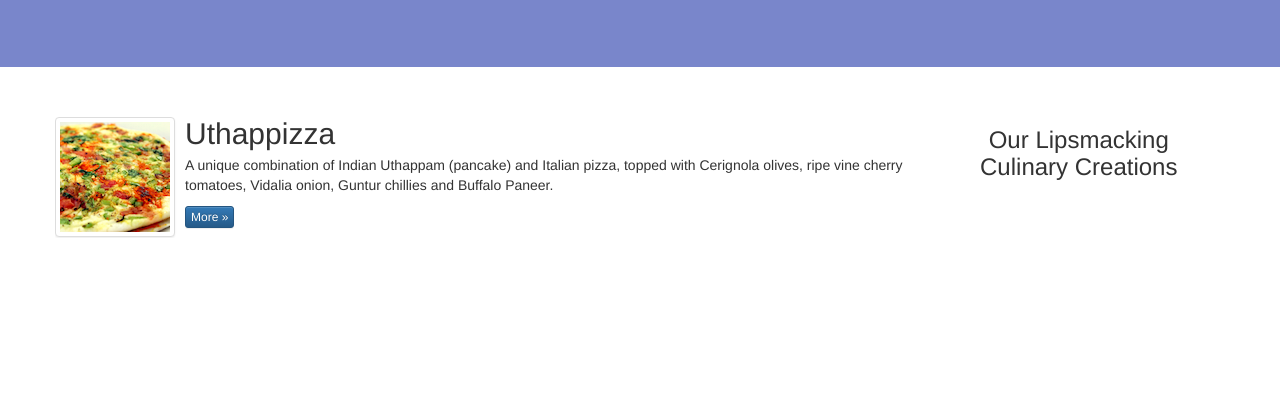
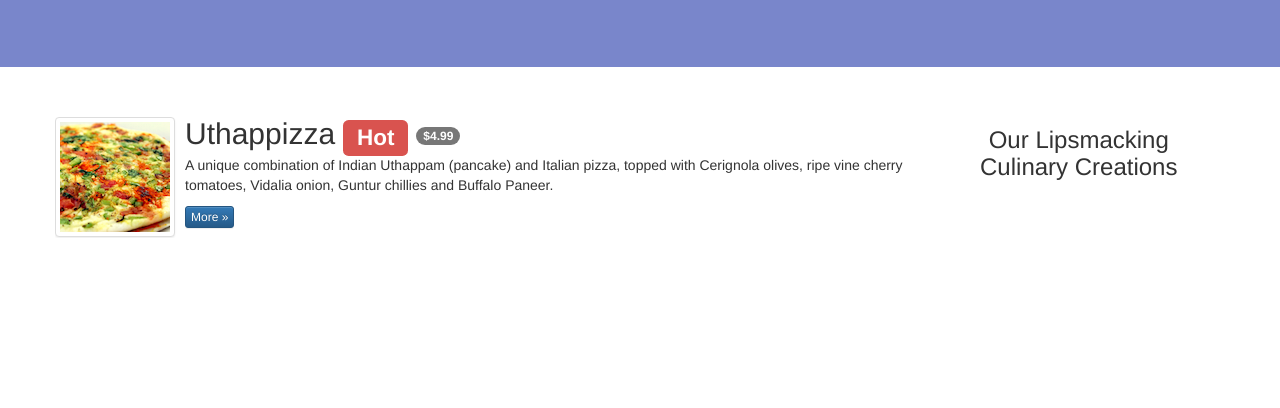
Before and after one commit to rh01/hw-web, a plain HTML site: page index.html in a window 1280 px wide. Shown: the part 392-800 px from the top of the page. Drawn offline with nearby package versions, Linux system fonts and the light colour scheme.

Commit message:
add ex2.4

```diff
--- a/index.html
+++ b/index.html
@@ -112,7 +112,9 @@
                         </a>
                     </div>
                     <div class="media-body">
-                        <h2 class="media-heading">Uthappizza</h2>
+                        <h2 class="media-heading">Uthappizza
+                            <span class="label label-danger">Hot</span>
+                         <span class="badge">$4.99</span></h2>
                         <p>A unique combination of Indian Uthappam (pancake) and
                           Italian pizza, topped with Cerignola olives, ripe vine
                           cherry tomatoes, Vidalia onion, Guntur chillies and
```
Also changed, not shown: 1 other file.
